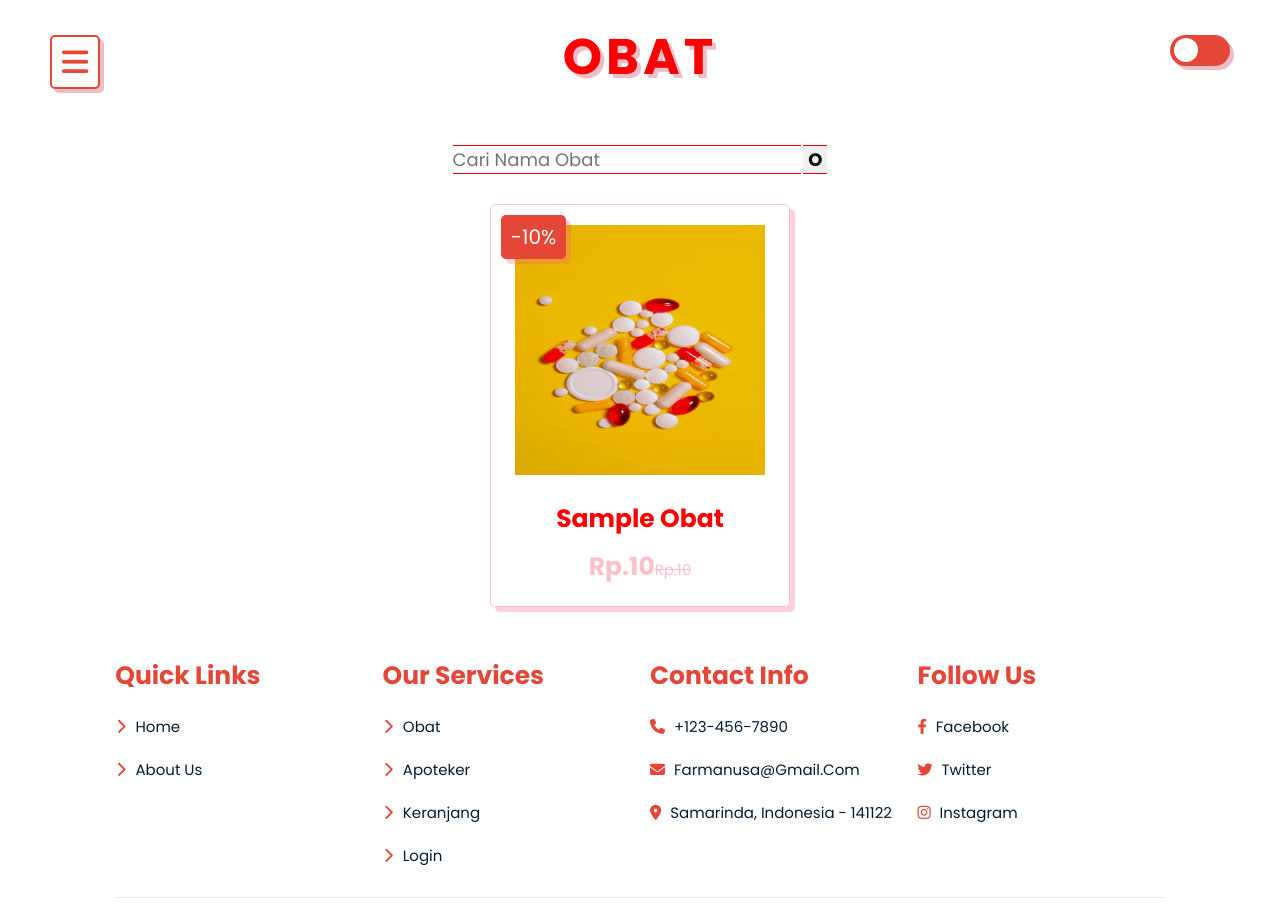
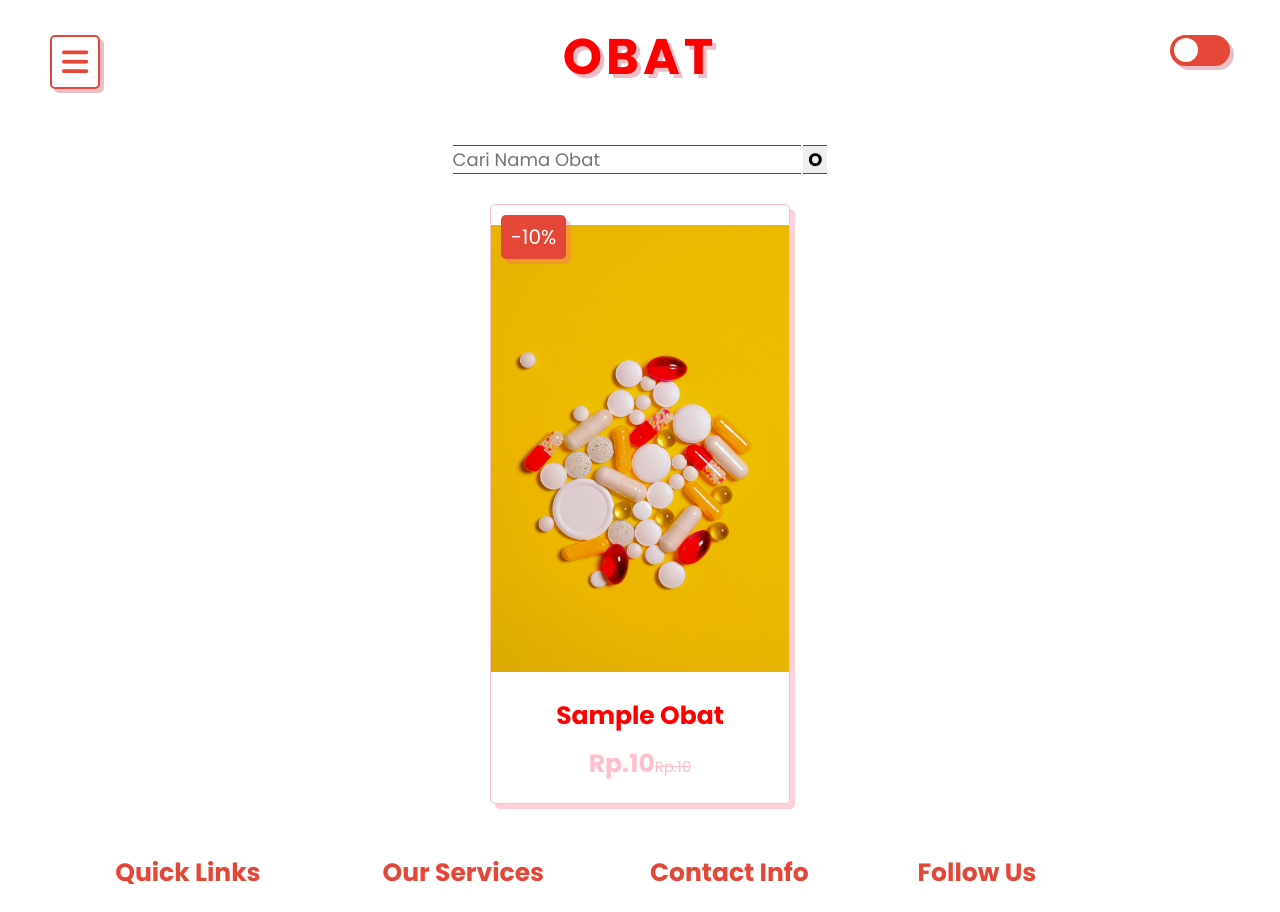
Before and after one commit to Hadieee/Farmanusa, a PHP site: page /obat.php in a window 1280 px wide. Shown: the top 912 px of the page. Run offline with PHP 8.4, Linux system fonts and the light colour scheme; tables that the repository leaves empty or names only in its code hold one stand-in row (values such as "Sample post").

Commit message:
blablaetet

```diff
--- a/css/index.css
+++ b/css/index.css
@@ -508,8 +508,9 @@ section {
 }
 
 .obat .box-container .box .image img{
-    height:25rem;
-    width: 25rem;
+    height:100%;
+    width:100%;
+    object-fit: cover;
 }
 
 .obat .box-container .box:hover .image img{
```
Also changed, not shown: navbar.php (+5 -5 lines).
